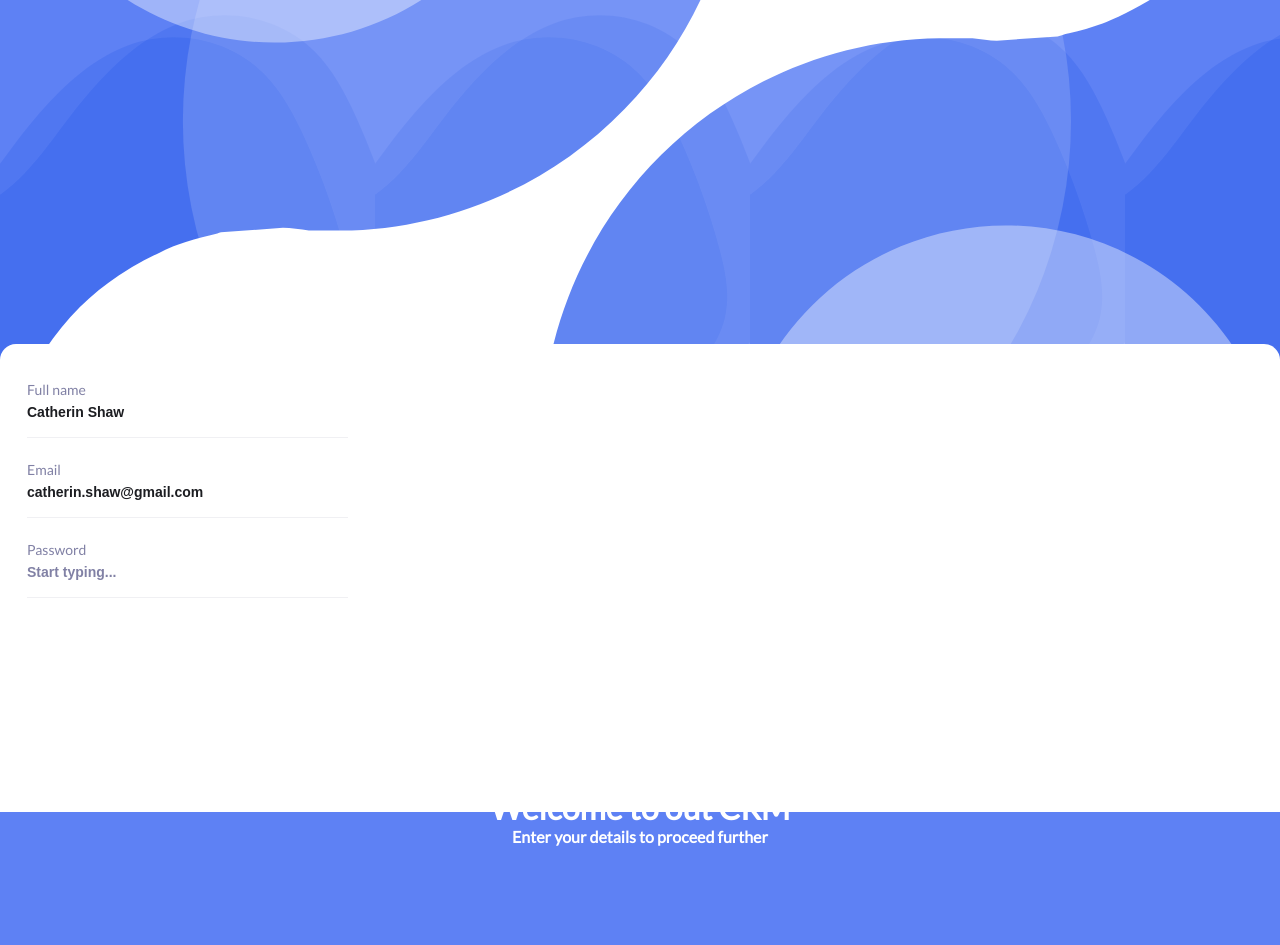
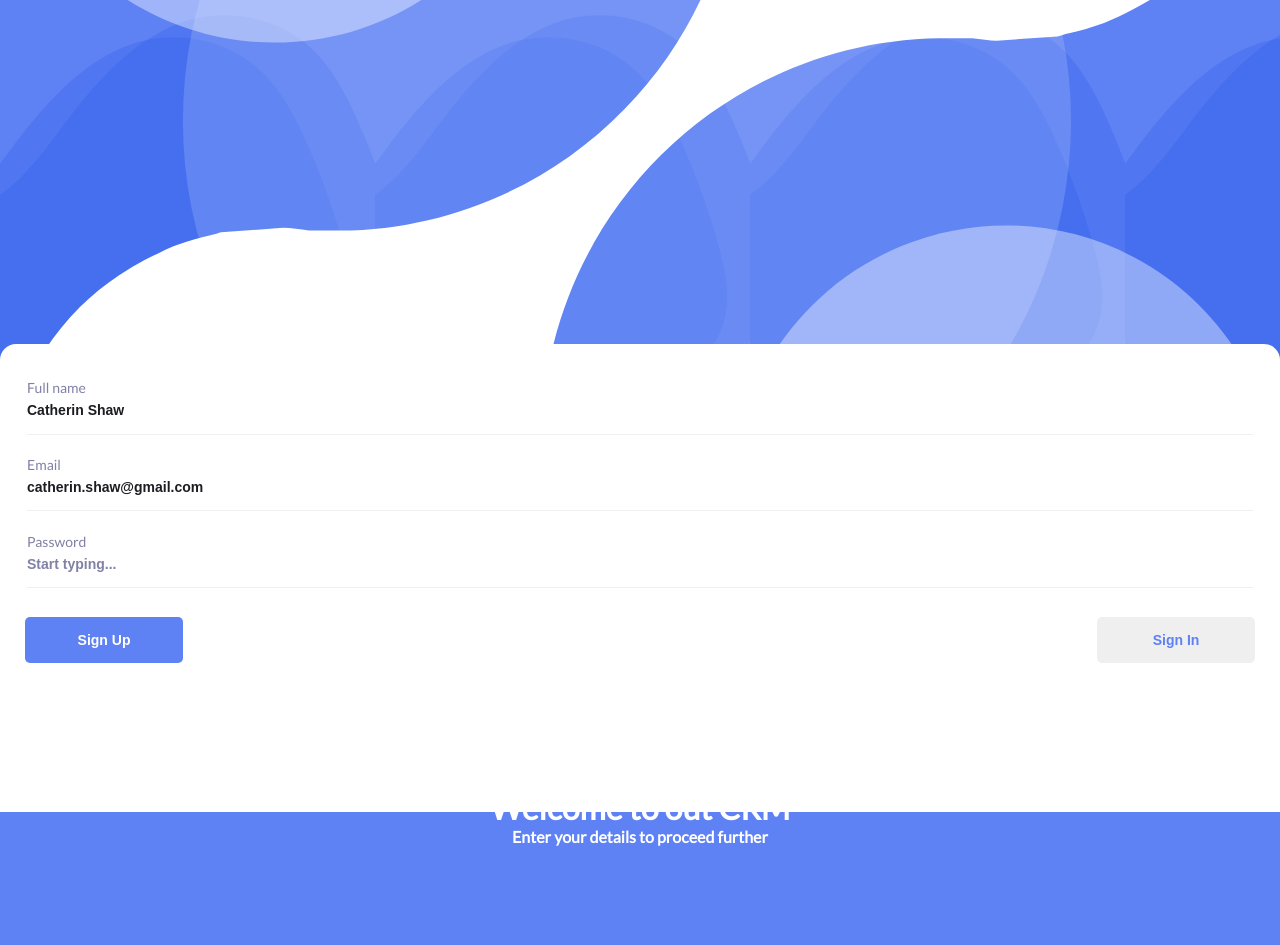
Before and after one commit to ksergie/betaCRM, a plain HTML site: page index.html in a window 1280 px wide. Drawn offline with Linux system fonts and the light colour scheme.

Commit message:
added buttons

```diff
--- a/css/style.css
+++ b/css/style.css
@@ -54,7 +54,6 @@ body {
     display: flex;
     flex-direction: column;
     height: 298px;
-    width: 325px;
     margin-top: 21px;
     margin-left: 25px;
     margin-right: 25px;
@@ -68,7 +67,6 @@ body {
     margin-right: 2px;
     margin-bottom: 7px;
     height: 72px;
-    width: 321px;
     border-bottom: 1px solid #F0F0F3;
 }
 
@@ -88,7 +86,32 @@ body {
     color: #1C1D21;
 }
 
-.login-form-items:last-child ::placeholder {
+.login-form-items:nth-child(3) ::placeholder {
     color: #8181A5;
     font-weight: bold;
 }
+
+.sign-buttons {
+    display: flex;
+    flex-direction: row;
+    justify-content: space-between;
+    margin-top: 22px;
+}
+
+.btn {
+    height: 46px;
+    width: 158px;
+    border: none;
+    border-radius: 5px;
+    font-size: 14px;
+    font-weight: bold;
+}
+
+.sign-up {
+    background-color: #5E81F4;
+    color: #FFFFFF;
+}
+
+.sign-in {
+    color: #5E81F4;
+}
--- a/index.html
+++ b/index.html
@@ -6,7 +6,7 @@
           content="width=device-width, user-scalable=no, initial-scale=1.0, maximum-scale=1.0, minimum-scale=1.0">
     <meta http-equiv="X-UA-Compatible" content="ie=edge">
     <link rel="stylesheet" href="css/style.css">
-    <title>Welcome to out CRM</title>
+    <title>Sign Up</title>
 </head>
 <body>
     <div class="login-form">
@@ -29,12 +29,10 @@
                     <label for="password" class="label-name">Password</label>
                     <input type="password" name="password" id="password" placeholder="Start typing...">
                 </div>
-            </div>
-            <div class="login-form-input-social">
-
-            </div>
-            <div class="login-form-input-footer">
-
+                <div class="sign-buttons">
+                    <input type="button" value="Sign Up" id="signUp" class="btn sign-up">
+                    <input type="button" value="Sign In" id="signIn" class="btn sign-in">
+                </div>
             </div>
         </div>
     </div>
```
